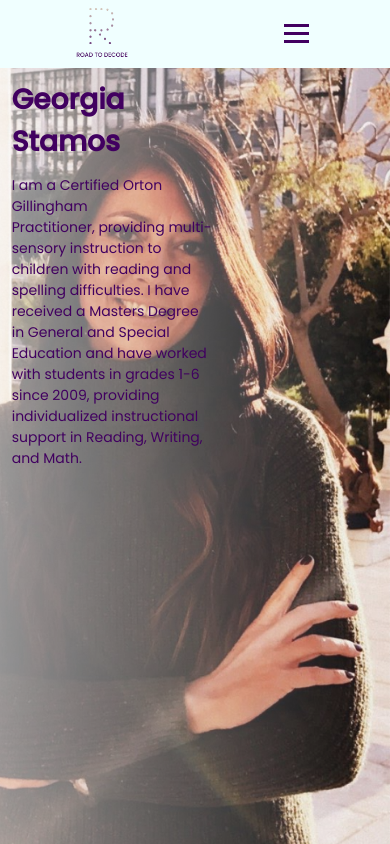
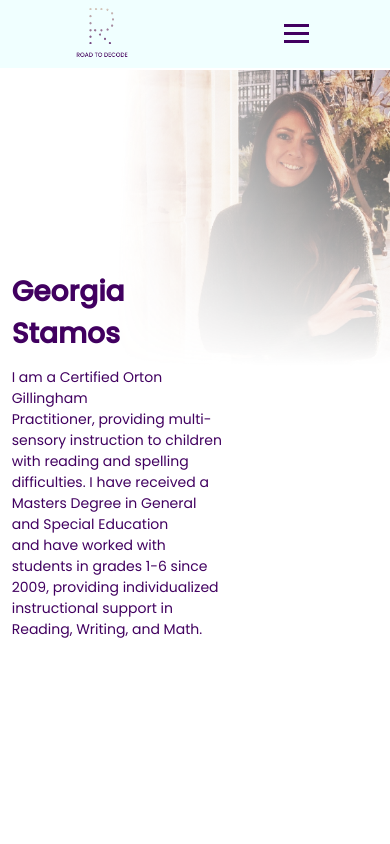
Before and after one commit to nikalomoiris/road-to-decode, a React (Create React App) app: page / in a window 390 px wide. Shown: the top 844 px of the page. Built offline with nearby package versions, Linux system fonts and the light colour scheme.

Commit message:
Done with home and the tutor pages

```diff
--- a/src/App.css
+++ b/src/App.css
@@ -142,27 +142,25 @@ nav{
   }
 
   .the-tutor{
-    background-image: url("./assets/the-tutor-background.png");
-    height: 92vh;
     background-position: top right;
-    background-repeat: no-repeat;
-    background-size: cover;
+    background-size: contain;
   }
 
   .the-tutor-text{
     width: 30%;
-    justify-content: flex-start;
+    justify-content: center;
     align-items: flex-start;
   }
 
   .the-tutor-title{
-    margin: 10% 0 10% 10%;
+    margin: 0 0 10% 10%;
     font-size: 28px;
   }
 
   .the-tutor-description{
     margin: 0 10% 0 10%;
     font-size: 14px;
+    width: 180%;
   }
 
   .nav-links{
```
Also changed, not shown: src/assets/the-tutor-background.png.
